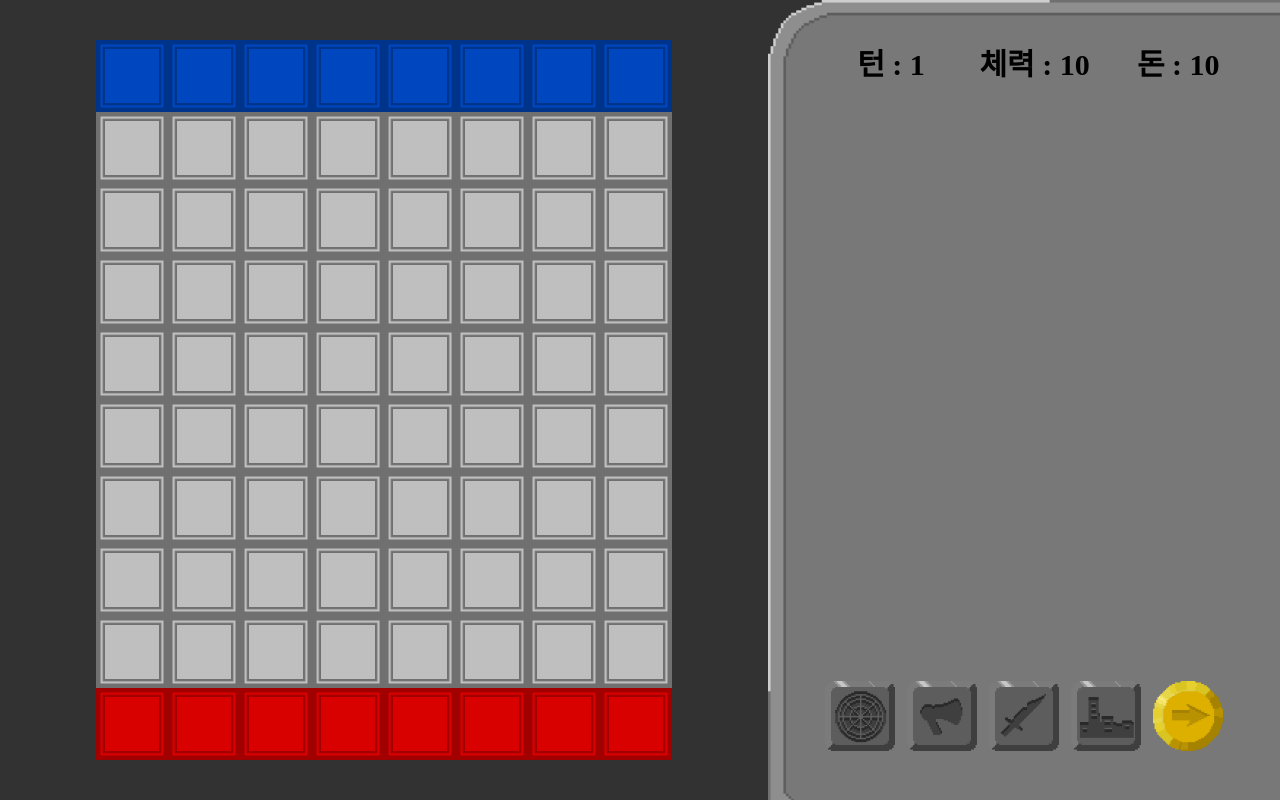
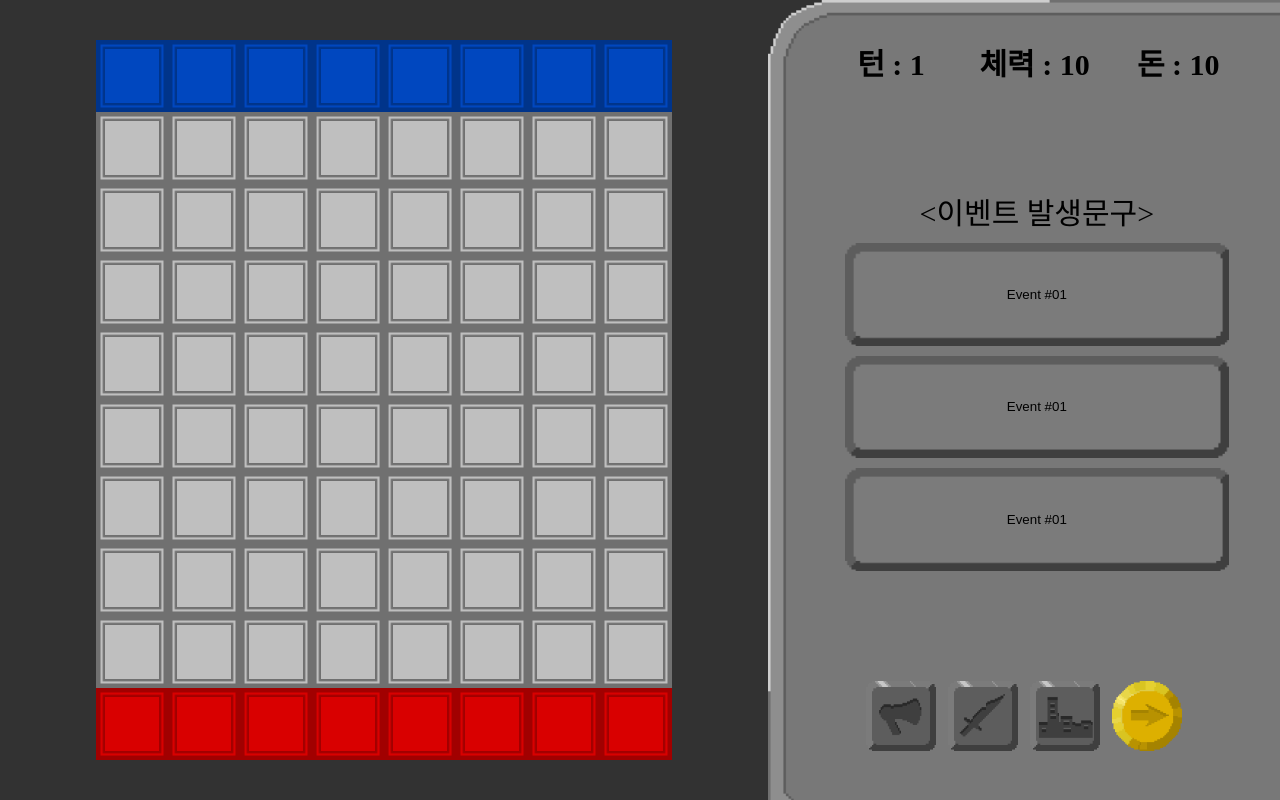
Before and after one commit to 3rd-HGMC/modernChess, a React (Vite) app: page /modernChess/play in a window 1280 px wide. Built offline with nearby package versions, Linux system fonts and the light colour scheme; a web font is replaced by a local one.

Commit message:
feat(pages/GamePlay): event panel design

```diff
--- a/src/pages/GamePlay.jsx
+++ b/src/pages/GamePlay.jsx
@@ -10,8 +10,8 @@ import Blue from "../assets/blue.png";
 import UnitsIcon from "../assets/units.png";
 import EventIcon from "../assets/event.png";
 import BuildingsIcon from "../assets/buildings.png";
-import OppBuildingsIcon from "../assets/oppbuildings.png";
-import BackIcon from "../assets/back.png";
+import NextIcon from "../assets/next.png";
+import EventOption from "../assets/eventoption.png";
 
 const GamePlay = () => {
     const [board, setBoard] = useState(Array.from({ length: 80 }, () => 0));
@@ -19,6 +19,9 @@ const GamePlay = () => {
     const [turn, setTurn] = useState(1);
     const [hp, setHP] = useState(10);
     const [money, setMoney] = useState(10);
+
+    const [type, setType] = useState(0); // 0: event 1: units 2: buildings
+    const [events, setEvents] = useState([0, 1, 2]);
 
     return (
         <div className="grid">
@@ -49,26 +52,60 @@ const GamePlay = () => {
             </div>
             <div className="panel" style={{ backgroundImage: `url(${Panel})` }}>
                 <div className="info">
-                    <div className="infoDetail">턴 : {turn}</div>
-                    <div className="infoDetail">체력 : {hp}</div>
-                    <div className="infoDetail">돈 : {money}</div>
+                    <div className="infoDetail detail">턴 : {turn}</div>
+                    <div className="infoDetail detail">체력 : {hp}</div>
+                    <div className="infoDetail detail">돈 : {money}</div>
                 </div>
-                <div className="gamePlay"></div>
+                <div className="gamePlay">
+                    {type === 0 ? (
+                        <div className="events">
+                            <div className="eventDetail detail">
+                                {"<"}이벤트 발생문구{">"}
+                            </div>
+                            {events.map((event) => (
+                                <button
+                                    key={`eventbtn${event}`}
+                                    type="button"
+                                    className="eventButton btn"
+                                    onClick={() => 0}
+                                    style={{
+                                        backgroundImage: `url(${EventOption})`,
+                                    }}
+                                >
+                                    Event #01
+                                </button>
+                            ))}
+                        </div>
+                    ) : type === 1 ? (
+                        <h1>1</h1>
+                    ) : (
+                        <h1>2</h1>
+                    )}
+                </div>
                 <div className="select">
-                    <button type="button" className="btn oppbuildingsBtn">
-                        <img src={OppBuildingsIcon} />
-                    </button>
-                    <button type="button" className="btn eventBtn">
+                    <button
+                        type="button"
+                        className="btn eventBtn"
+                        onClick={() => setType(0)}
+                    >
                         <img src={EventIcon} />
                     </button>
-                    <button type="button" className="btn unitsBtn">
+                    <button
+                        type="button"
+                        className="btn unitsBtn"
+                        onClick={() => setType(1)}
+                    >
                         <img src={UnitsIcon} />
                     </button>
-                    <button type="button" className="btn buildingsBtn">
+                    <button
+                        type="button"
+                        className="btn buildingsBtn"
+                        onClick={() => setType(2)}
+                    >
                         <img src={BuildingsIcon} />
                     </button>
-                    <button type="button" className="btn backBtn">
-                        <img src={BackIcon} />
+                    <button type="button" className="btn nextBtn">
+                        <img src={NextIcon} />
                     </button>
                 </div>
             </div>
--- a/src/styles/GamePlay.css
+++ b/src/styles/GamePlay.css
@@ -42,6 +42,24 @@
 
 .gamePlay {
     height: 75vh;
+    display: flex;
+    align-items: center;
+    text-align: center;
+}
+
+.events {
+    padding-left: 10%;
+    padding-right: 5%;
+}
+
+.eventButton {
+    width: 30vw;
+    height: 8vw;
+    background-repeat: no-repeat;
+    background-size: cover;
+    background-color: transparent;
+    border: 0;
+    margin-top: 10px;
 }
 
 .select {
@@ -55,7 +73,7 @@
         height: 60px;
     }
 
-    .info {
+    .detail {
         font-size: 20px;
     }
 
@@ -71,7 +89,7 @@
         height: 70px;
     }
 
-    .info {
+    .detail {
         font-size: 30px;
     }
 
@@ -87,7 +105,7 @@
         height: 80px;
     }
 
-    .info {
+    .detail {
         font-size: 40px;
     }
 
@@ -103,7 +121,7 @@
         height: 100px;
     }
 
-    .info {
+    .detail {
         font-size: 50px;
     }
 
```
Also changed, not shown: src/assets/eventoption.png (added), src/assets/next.png (renamed from src/assets/back.png).
